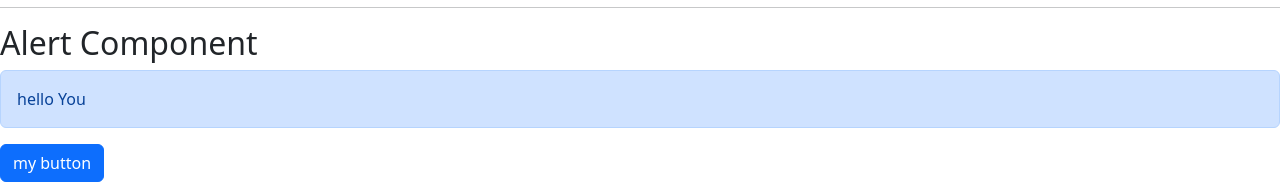
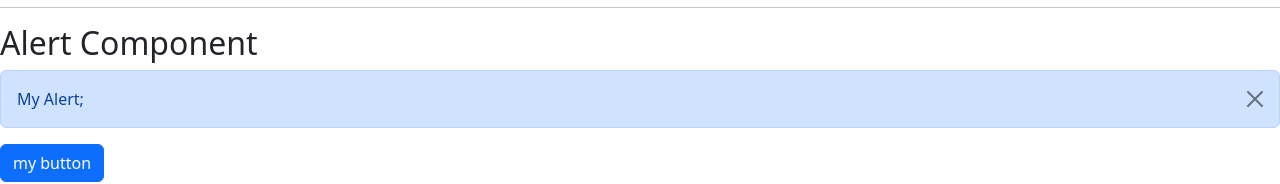
Before and after one commit to stevescilar/React-App-Issuer, a React app: page / in a window 1280 px wide. Both pictures are taken after a click on the button "my button". Shown: the part 271-455 px from the top of the page. Built offline with nearby package versions, Linux system fonts and the light colour scheme; the HTML template or start-up script is replaced by a standard one.

Commit message:
onclose events

```diff
--- a/src/App.tsx
+++ b/src/App.tsx
@@ -1,8 +1,10 @@
+import { useState } from "react";
 import Alert from "./components/Alert";
 import Button from "./components/Button";
 import ListGroup from "./components/ListGroup";
 
 function App() {
+  const [alertVisible, setAlertVisibility] = useState(false);
   let items = ["Nairobi", "Nakuru", "Iten", "Machakos", "Tala"];
 
   const handleSelectItem = (item: string) => {
@@ -20,13 +22,16 @@
       <hr />
       <div>
         <h2>Alert Component</h2>
-        <Alert>
+        {/* <Alert>
           hello <span>You</span>
-        </Alert>
+        </Alert> */}
       </div>
 
       <div>
-        <Button color="primary" onClick={() => console.log("Clicked")}>my button</Button>
+        {alertVisible && <Alert onClose={()=>setAlertVisibility(false)}>My Alert</Alert>}
+        <Button color="primary" onClick={() => setAlertVisibility(true)}>
+          my button
+        </Button>
       </div>
     </>
   );
--- a/src/components/Alert.tsx
+++ b/src/components/Alert.tsx
@@ -2,9 +2,21 @@
 
 interface Props {
   children: ReactNode;
+  onClose: () => void;
 }
-const Alert = ({ children }: Props) => {
-  return <div className="alert alert-primary">{children}</div>;
+const Alert = ({ children, onClose }: Props) => {
+  return (
+    <div className="alert alert-primary alert-dismissible">
+      {children}
+      <button
+        type="button"
+        className="btn-close"
+        onClick={onClose}
+        data-bs-dismiss="alert"
+      ></button>
+      ;
+    </div>
+  );
 };
 
 export default Alert;
```
